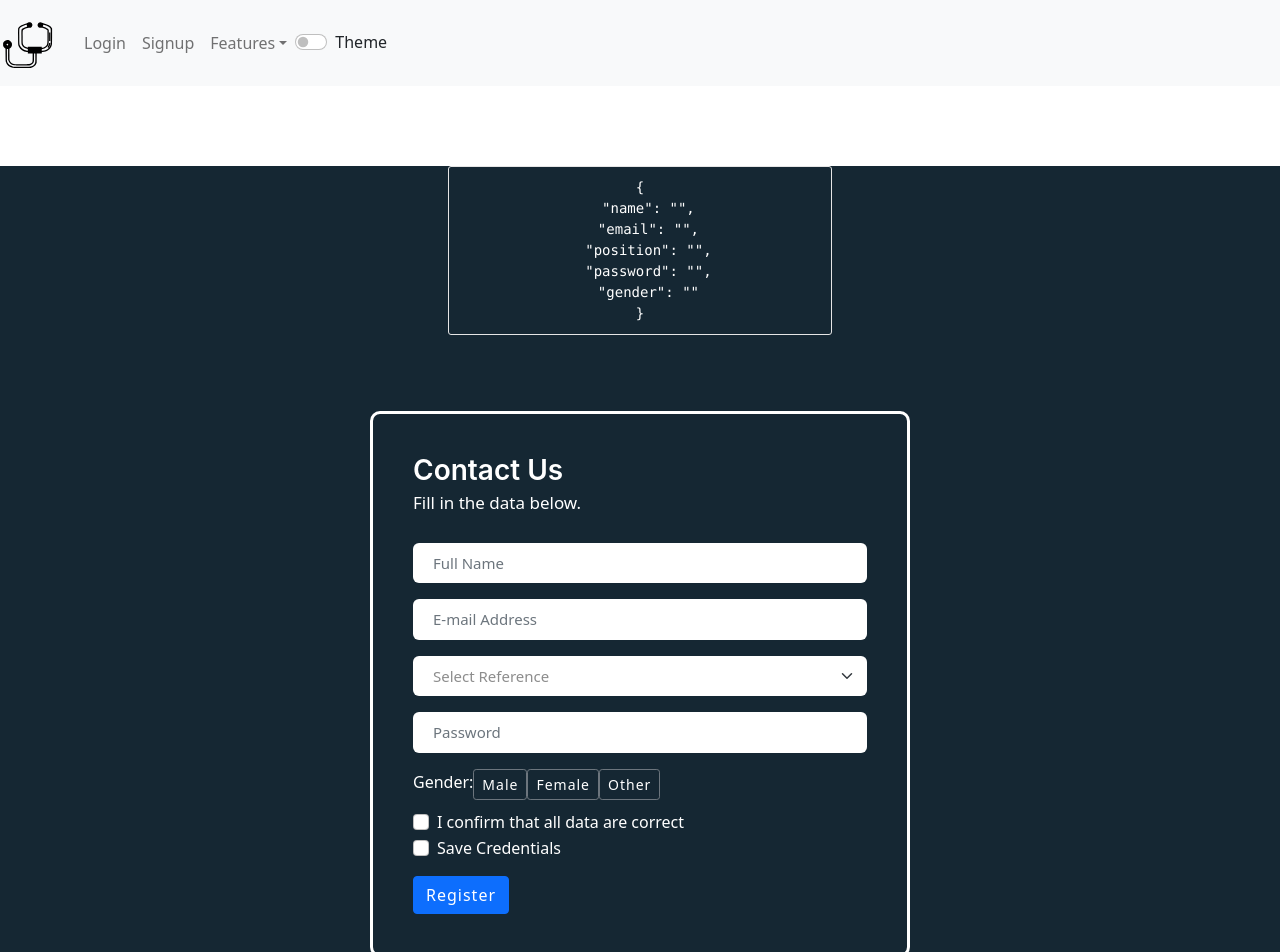
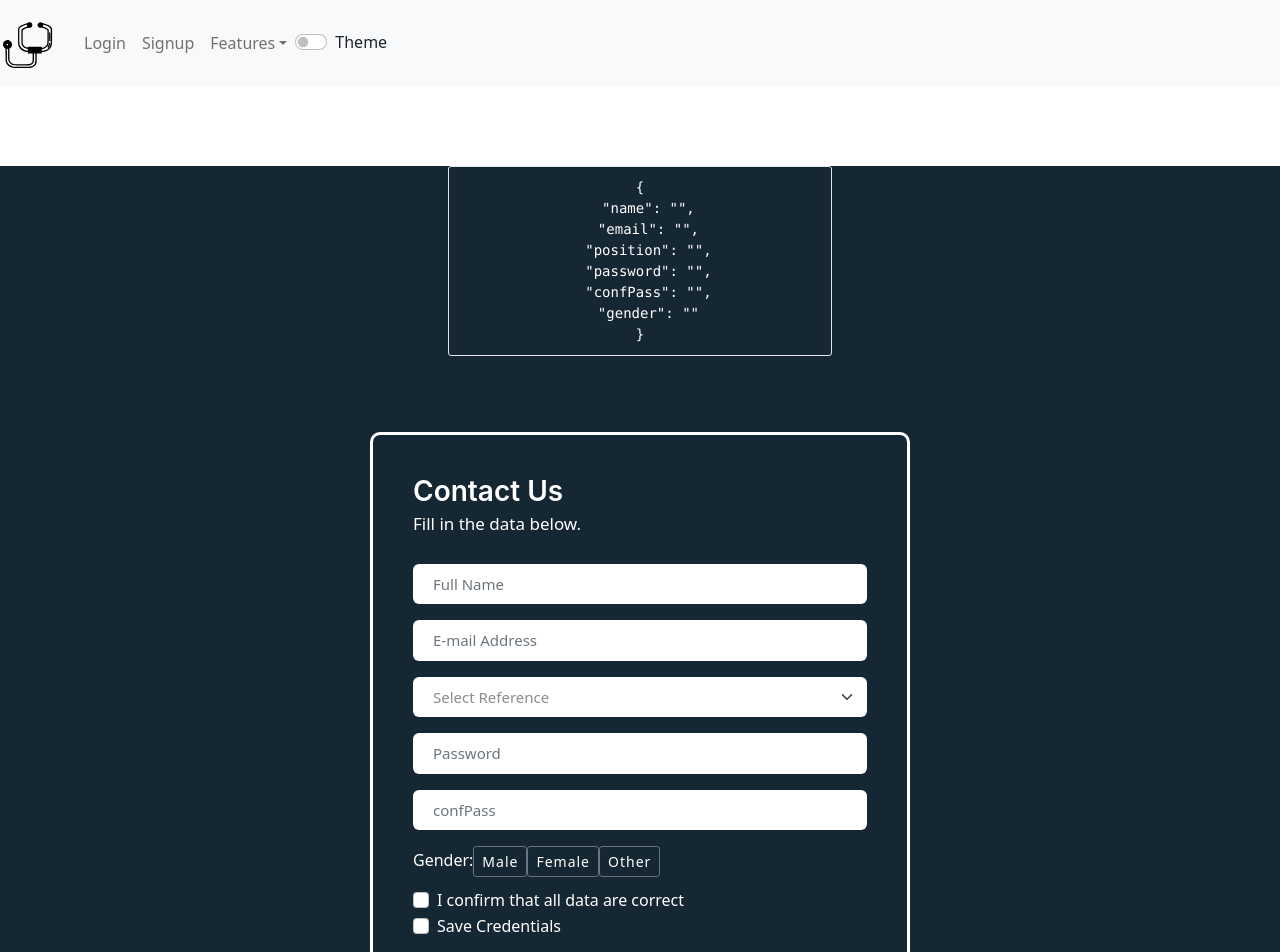
Before and after one commit to Abhishek4298/doctor-portal, a React (Create React App) app in the folder frontend/: page /contact-us in a window 1280 px wide. Shown: the top 952 px of the page. Built offline with nearby package versions, Linux system fonts and the light colour scheme.

Commit message:
Confirm Password Added

```diff
--- a/frontend/src/components/common/ContactUs.js
+++ b/frontend/src/components/common/ContactUs.js
@@ -2,7 +2,7 @@ import React, { useState } from 'react';
 import './style.css';
 
 const ContactUs = () => {
-  const [details, setDetails] = useState({ name: "", email: "", position: "", password: "", gender: "" })
+  const [details, setDetails] = useState({ name: "", email: "", position: "", password: "", confPass: "", gender: "" })
   const [error, setError] = useState({})
 
   const onChange = (e) => {
@@ -46,7 +46,6 @@ const ContactUs = () => {
 
     // Password Validate
     if (!values.password) {
-
       updatedError.password = "Password is required"
     }
     else {
@@ -54,6 +53,16 @@ const ContactUs = () => {
         updatedError.password = "Password must be of 4 characters"
         :
         updatedError.password = ""
+    }
+
+    // Confirm Password Validate
+    if (!values.confPass) {
+      updatedError.confPass = "confPass is required"
+    } else {
+      values.confPass !== values.password ?
+        updatedError.confPass = "Should be same as confirm password"
+        :
+        updatedError.confPass = ""
     }
 
     // Postion Validate
@@ -127,8 +136,17 @@ const ContactUs = () => {
                         onBlur={onBlur}
                         className="form-control" type="password" placeholder="Password" autoComplete="on" />
                       <div className="valid-feedback">Password field is valid!</div>
-                      <div className="invalid-feedback">Password field cannot be blank!</div>
                       <span className='error'>{error?.password}</span>
+                    </div>
+                    <div className="col-md-12">
+                      <input
+                        name="confPass"
+                        value={details.confPass}
+                        onChange={onChange}
+                        onBlur={onBlur}
+                        className="form-control" type="password" placeholder="confPass" autoComplete="on" />
+                      <div className="valid-feedback">Confirm Password field is valid!</div>
+                      <span className='error'>{error?.confPass}</span>
                     </div>
 
                     <div className="col-md-12 mt-3">
--- a/frontend/src/components/common/style.css
+++ b/frontend/src/components/common/style.css
@@ -135,10 +135,6 @@
   margin-bottom: 8px !important;
 }
 
-.invalid-feedback {
-  color: #ff606e;
-}
-
 .valid-feedback {
   color: #2acc80;
 }
```
